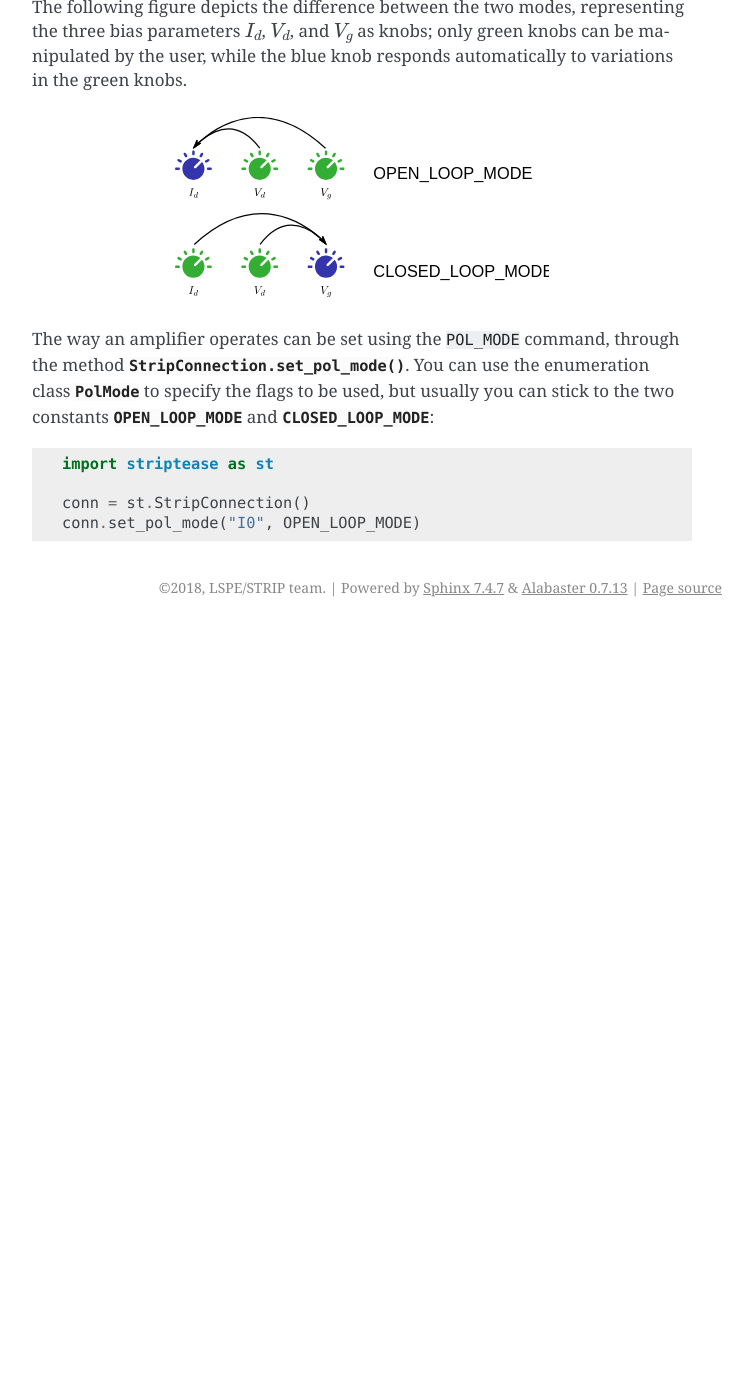
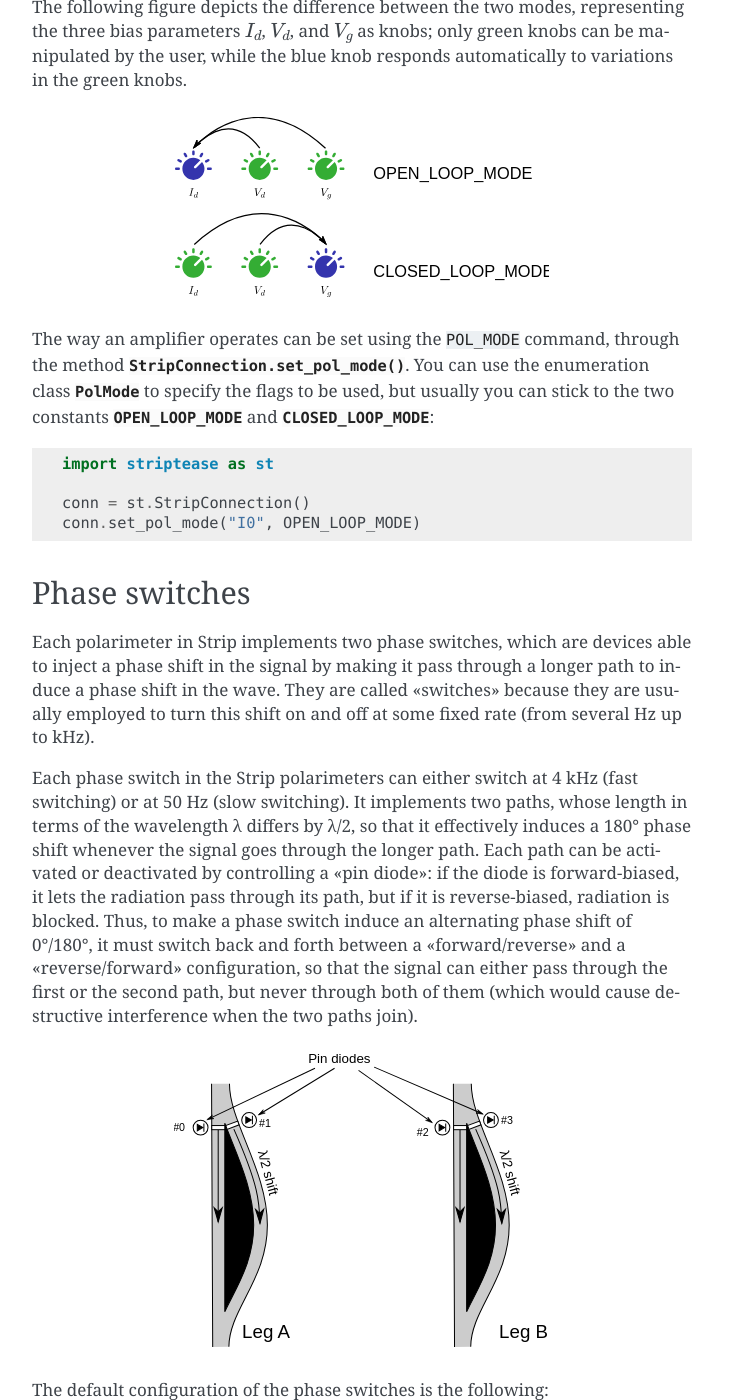
Before and after one commit to lspestrip/striptease, a Sphinx documentation site: the page built from docs/polarimeters.rst, in a window 1280 px wide and 1400 px high, scrolled down 5342 px. Shown: the whole window, without its empty margins (388-1141 px from the left). Built offline with Sphinx 7.4.7, drawn with Linux system fonts in a browser that asks for light colours; before the commit the page ends 5969 px from its top, so only the background shows below that; some of the changed text lies outside the part shown.

Commit message:
Better support to program phase switches (#53)
* Make `StripConnection.set_phsw_status` use `PhswPinMode`

* Improve the docstring of PhswPinMode and PolMode

* Add docs for phase switch functions

* Export `PhswPinMode`

```diff
--- a/docs/polarimeters.rst
+++ b/docs/polarimeters.rst
@@ -297,3 +297,70 @@ to be used, but usually you can stick to the two constants
 
         conn = st.StripConnection()
         conn.set_pol_mode("I0", OPEN_LOOP_MODE)
+
+
+Phase switches
+--------------
+
+Each polarimeter in Strip implements two phase switches, which are
+devices able to inject a phase shift in the signal by making it pass
+through a longer path to induce a phase shift in the wave. They are
+called «switches» because they are usually employed to turn this shift
+on and off at some fixed rate (from several Hz up to kHz).
+
+Each phase switch in the Strip polarimeters can either switch at 4 kHz
+(fast switching) or at 50 Hz (slow switching). It implements two
+paths, whose length in terms of the wavelength λ differs by λ/2, so
+that it effectively induces a 180° phase shift whenever the signal
+goes through the longer path. Each path can be activated or
+deactivated by controlling a «pin diode»: if the diode is
+forward-biased, it lets the radiation pass through its path, but if it
+is reverse-biased, radiation is blocked. Thus, to make a phase switch
+induce an alternating phase shift of 0°/180°, it must switch back and
+forth between a «forward/reverse» and a «reverse/forward»
+configuration, so that the signal can either pass through the first or
+the second path, but never through both of them (which would cause
+destructive interference when the two paths join).
+
+.. figure:: _static/phase-switches.svg
+            :align: center
+            :alt: Phase switches in a Strip polarimeter
+
+The default configuration of the phase switches is the following:
+
+- The first phase switch (leg A) oscillates at 4 kHz;
+- The second phase switch (leg B) oscillates at 50 Hz.
+
+There is no need to send sequences of commands to make each pin diode
+switch, as the electronics is smart enough to understand how to do so.
+You can either tell the electronics to switch or to stay fixed at some
+position.
+
+The values to be sent to the pin diodes are listed in the enumeration
+class :class:`.PhswPinMode`; they can be sent to the diodes using the
+method :meth:`.StripConnection.set_phsw_status`. Of particular interest
+is the constant ``NOMINAL_SWITCHING``, which assumes a different
+meaning depending on the pin diode you are programming: it makes sure
+that the default configuration for each of the four pins is set, i.e.,
+switching at 4 kHz for leg A and at 50 Hz for leg B.
+
+Here is an example where we set the state of the four pin diodes for
+polarimeter ``I0`` to the nominal state::
+
+  conn = StripConnection()
+  for pin_idx in range(4):
+      conn.set_phsw_status(
+          polarimeter="I0",
+          phsw_index=pin_idx,
+          status=PhswPinMode.NOMINAL_SWITCHING,
+      )
+
+More complex configurations can of course be employed; the following
+example makes the signal pass through the shorter path while blocking
+the longer one::
+
+  conn = StripConnection()
+  conn.set_phsw_status("I0", 0, PhswPinMode.STILL_SIGNAL)
+  conn.set_phsw_status("I0", 1, PhswPinMode.NO_SIGNAL)
+  conn.set_phsw_status("I0", 2, PhswPinMode.STILL_SIGNAL)
+  conn.set_phsw_status("I0", 3, PhswPinMode.NO_SIGNAL)
--- a/striptease/__init__.py
+++ b/striptease/__init__.py
@@ -48,6 +48,7 @@ from .utilities import (
     PolMode,
     OPEN_LOOP_MODE,
     CLOSED_LOOP_MODE,
+    PhswPinMode,
     normalize_polarimeter_name,
     get_polarimeter_index,
     get_lna_num,
@@ -98,6 +99,7 @@ __all__ = [
     "PolMode",
     "OPEN_LOOP_MODE",
     "CLOSED_LOOP_MODE",
+    "PhswPinMode",
     "normalize_polarimeter_name",
     "get_polarimeter_index",
     "get_lna_num",
```
Also changed, not shown: docs/_static/phase-switches.svg (added), 2 other files.
